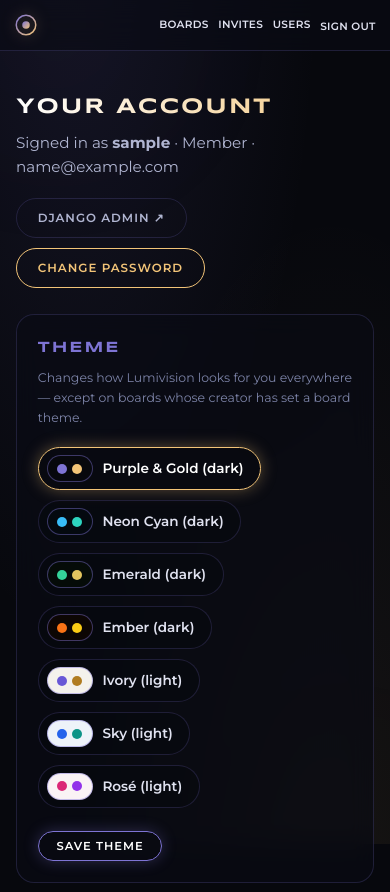
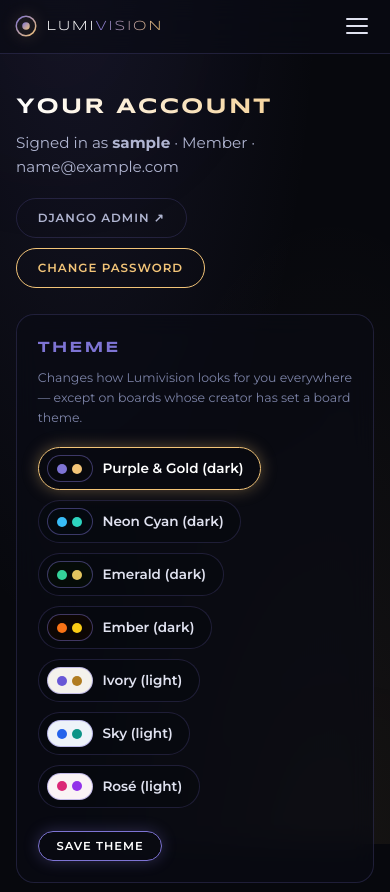
Before and after one commit to bradqui/Lumivision, a Django app: page /account/ in a window 390 px wide. Shown: the top 892 px of the page. Run offline with Django 5.2, Linux system fonts and the light colour scheme; the visitor is signed in with stand-in values (Sample User, id 1); some libraries are stand-ins or nearby versions.

Commit message:
Collapse the top menu into a hamburger dropdown on mobile
The mobile nav previously hid the user chip, making the Account page
unreachable on phones. At <=768px the nav now shows an animated
hamburger that opens a glass dropdown containing all items: nav links,
the user chip (Account), and sign out. Closes on outside tap or Esc.

Co-Authored-By: Claude Fable 5 <noreply@anthropic.com>

```diff
--- a/static/css/lumivision.css
+++ b/static/css/lumivision.css
@@ -282,6 +282,7 @@ a { color: var(--gold); }
 .lv-logo:hover .lv-logo-mark { transform: rotate(90deg) scale(1.08); }
 
 .lv-nav-right { display: flex; align-items: center; gap: 1.4rem; }
+.lv-nav-toggle { display: none; }
 .lv-nav-link {
     color: var(--text);
     text-decoration: none;
@@ -1321,9 +1322,62 @@ input[type="file"]::file-selector-button:hover { background: rgba(var(--a1),0.35
     .lv-nav { padding: 0.65rem 0.9rem; }
     .lv-logo { font-size: 0.85rem; letter-spacing: 2px; gap: 0.5rem; }
     .lv-logo-mark { width: 24px; height: 24px; }
-    .lv-userchip { display: none; } /* identity still clear from content; saves nav width */
-    .lv-nav-right { gap: 0.9rem; }
-    .lv-nav-link { font-size: 0.72rem; letter-spacing: 0.5px; }
+    /* nav collapses into a hamburger dropdown */
+    .lv-nav-toggle {
+        display: flex;
+        flex-direction: column;
+        justify-content: center;
+        gap: 5px;
+        background: none;
+        border: none;
+        padding: 0.5rem;
+        cursor: pointer;
+    }
+    .lv-nav-toggle span {
+        width: 22px;
+        height: 2px;
+        border-radius: 2px;
+        background: var(--text);
+        transition: transform 0.3s var(--ease), opacity 0.25s ease;
+    }
+    .lv-nav-toggle.open span:nth-child(1) { transform: translateY(7px) rotate(45deg); }
+    .lv-nav-toggle.open span:nth-child(2) { opacity: 0; }
+    .lv-nav-toggle.open span:nth-child(3) { transform: translateY(-7px) rotate(-45deg); }
+
+    .lv-nav-right {
+        display: none;
+        position: absolute;
+        top: calc(100% + 8px);
+        right: 0.7rem;
+        flex-direction: column;
+        align-items: stretch;
+        gap: 0.25rem;
+        min-width: 230px;
+        padding: 0.8rem;
+        background: var(--glass-bg-solid);
+        border: 1px solid var(--glass-border-hi);
+        border-radius: 14px;
+        box-shadow: 0 18px 44px rgba(0, 0, 0, 0.5);
+        backdrop-filter: blur(14px);
+        -webkit-backdrop-filter: blur(14px);
+    }
+    .lv-nav-right.open { display: flex; animation: fadeUp 0.25s var(--ease) both; }
+    .lv-nav-right .lv-nav-link {
+        font-size: 0.8rem;
+        letter-spacing: 1px;
+        padding: 0.6rem 0.7rem;
+        border-radius: 8px;
+        width: 100%;
+        text-align: left;
+    }
+    .lv-nav-right .lv-nav-link:hover { background: rgba(var(--a1), 0.1); }
+    .lv-nav-right .lv-nav-link::after { display: none; }
+    .lv-nav-right .lv-nav-link.active { background: rgba(var(--a1), 0.14); }
+    .lv-nav-right .lv-userchip {
+        justify-content: flex-start;
+        margin: 0.2rem 0;
+    }
+    .lv-nav-right .lv-inline-form { display: block; }
 
     .lv-main { padding: 5.6rem 1rem 3rem; }
     .lv-page-head { margin-bottom: 1.6rem; }
@@ -1375,8 +1429,5 @@ input[type="file"]::file-selector-button:hover { background: rgba(var(--a1),0.35
 }
 
 @media (max-width: 400px) {
-    .lv-nav-right { gap: 0.6rem; }
-    .lv-nav-link { font-size: 0.66rem; letter-spacing: 0.3px; }
-    .lv-logo span { display: none; } /* logo mark only on the narrowest screens */
     .lv-masonry { grid-template-columns: 1fr; }
 }
--- a/templates/base.html
+++ b/templates/base.html
@@ -36,7 +36,10 @@
         </svg>
         <span>LUMI<em>VISION</em></span>
     </a>
-    <div class="lv-nav-right">
+    <button class="lv-nav-toggle" id="lv-nav-toggle" type="button" aria-label="Menu" aria-expanded="false" aria-controls="lv-nav-menu">
+        <span></span><span></span><span></span>
+    </button>
+    <div class="lv-nav-right" id="lv-nav-menu">
         {% if user.is_authenticated %}
             <a class="lv-nav-link {% if request.resolver_match.url_name == 'dashboard' %}active{% endif %}" href="{% url 'dashboard' %}">Boards</a>
             {% if user.is_admin_role %}
```
Also changed, not shown: static/js/app.js (+29 -0 lines).
